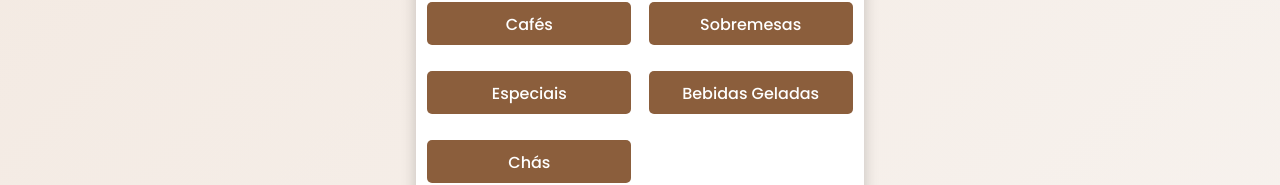
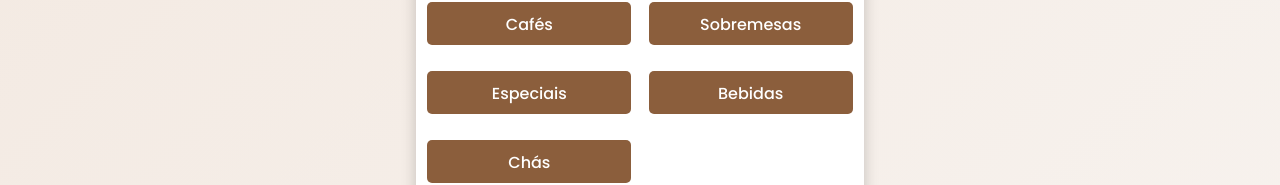
Before and after one commit to agleicesousa/cafe-do-amanha-react, a React (Vite) app: page /pedidos in a window 1280 px wide. Shown: the part 383-568 px from the top of the page. Built offline with nearby package versions, Linux system fonts and the light colour scheme.

Commit message:
remove: classes não utilizadas

```diff
--- a/src/Pages/pedidos/pedidos.jsx
+++ b/src/Pages/pedidos/pedidos.jsx
@@ -6,15 +6,14 @@ export default function Pedidos() {
       <section className={s.section_pedidos}>
         <h1 className={s.titulo_pedidos}>Faça seu pedido</h1>
         <section className={s.container_pedidos}>
-
           <div className={s.cliente_pedidos}>
             <section className={s.section_name}>
               <label htmlFor="name">Nome:</label>
-              <input id="name" className={s.input_name} type="text" name="name" />
+              <input id="name" type="text" name="name" />
             </section>
             <section className={s.section_mesa}>
               <label htmlFor="mesa">Número da mesa:</label>
-              <input id="mesa" className={s.input_mesa} type="number" name="mesa" />
+              <input id="mesa" type="number" name="mesa" />
             </section>
           </div>
 
@@ -25,7 +24,7 @@ export default function Pedidos() {
             </section>
             <section className={s.section_produtos}>
               <button className={s.btn_produtos}>Especiais</button>
-              <button className={s.btn_produtos}>Bebidas Geladas</button>
+              <button className={s.btn_produtos}>Bebidas</button>
             </section>
             <section className={s.section_produtos}>
               <button className={s.btn_produtos}>Chás</button>
@@ -39,7 +38,6 @@ export default function Pedidos() {
             </section>
             <button className={s.btn_total}>Finalizar Pedido</button>
           </div>
-
         </section>
       </section>
     </main>
```
